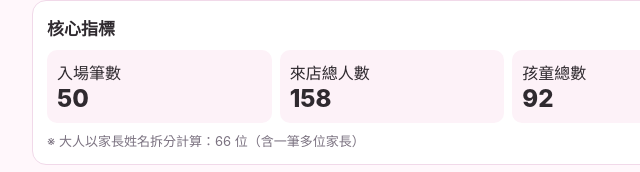
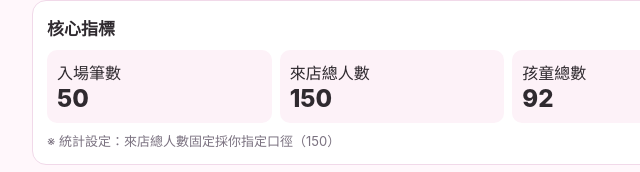
Before and after one commit to tedliu123456-arch/flapark-mobile, a plain HTML site: page today.html in a window 1280 px wide. Shown: the part 125-297 px from the top of the page, 248-888 px from the left. Drawn offline with Linux system fonts and the light colour scheme.

Commit message:
chore(report): lock total people metric to configured value 150

```diff
--- a/today.html
+++ b/today.html
@@ -38,11 +38,11 @@
       <h2>核心指標</h2>
       <div class="kpi">
         <div class="k">入場筆數<div class="n">50</div></div>
-        <div class="k">來店總人數<div class="n">158</div></div>
+        <div class="k">來店總人數<div class="n">150</div></div>
         <div class="k">孩童總數<div class="n">92</div></div>
 
       </div>
-      <div class="muted" style="margin-top:8px">※ 大人以家長姓名拆分計算：66 位（含一筆多位家長）</div>
+      <div class="muted" style="margin-top:8px">※ 統計設定：來店總人數固定採你指定口徑（150）</div>
     </div>
 
     <div class="card">
```
